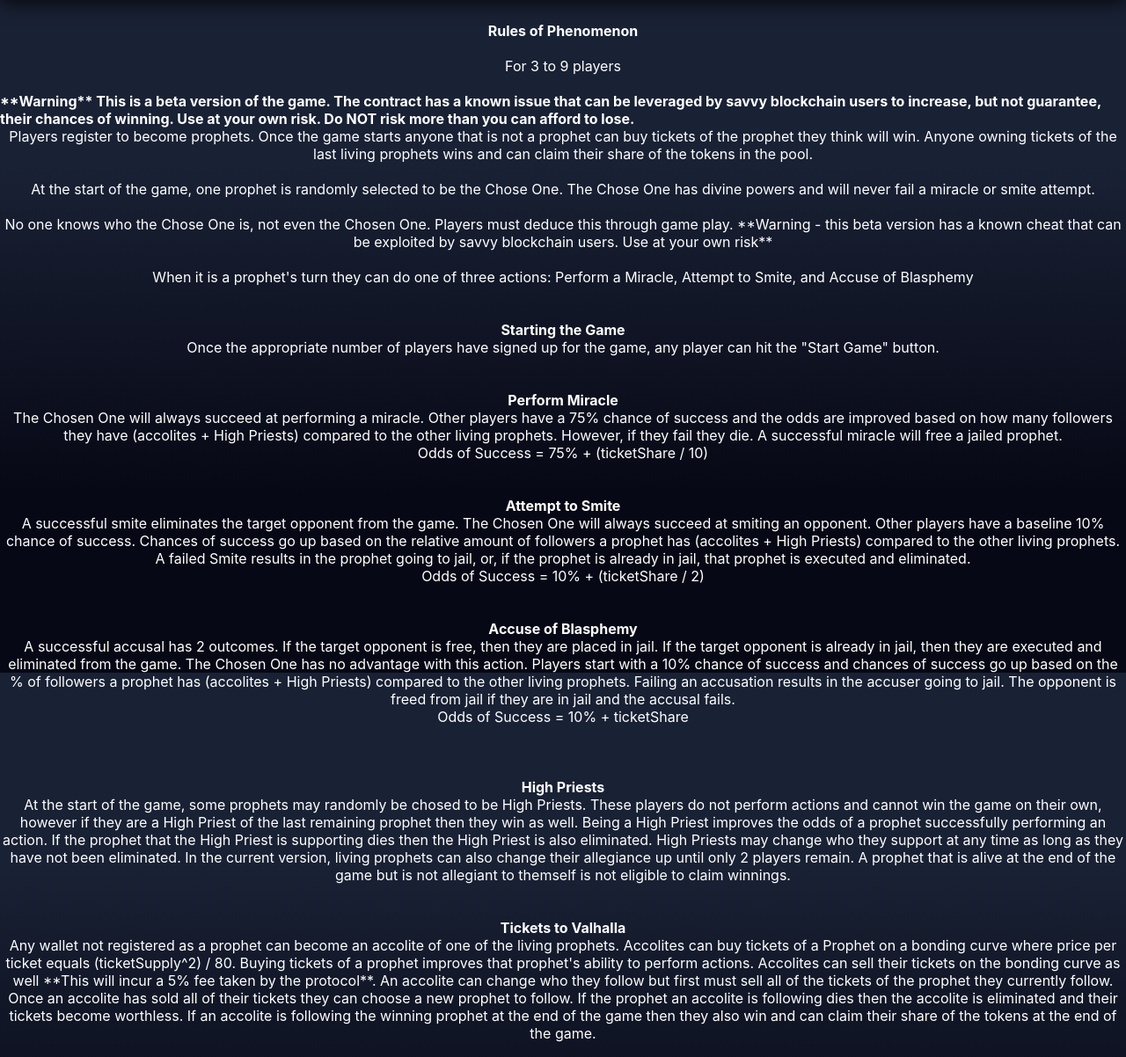
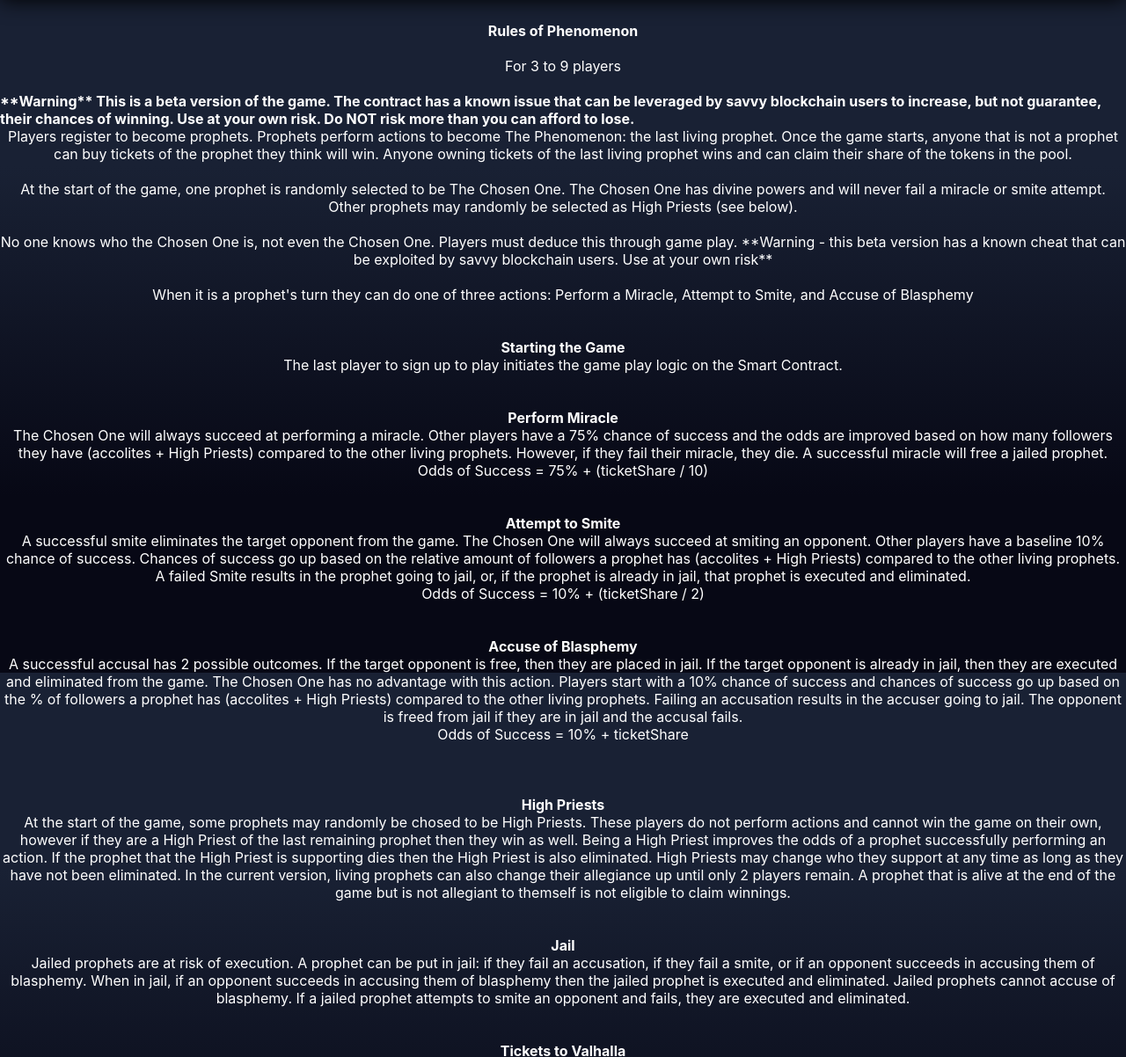
Before and after one commit to 0xOmen/phenomenon, a plain HTML site: page rules.html in a window 1280 px wide. Shown: the part 35-1237 px from the top of the page at 88% size. Drawn offline with Linux system fonts and the light colour scheme.

```diff
--- a/rules.html
+++ b/rules.html
@@ -54,20 +54,22 @@
     >
     <br />
     <div>
-      Players register to become prophets. Once the game starts anyone that is
-      not a prophet can buy tickets of the prophet they think will win. Anyone
-      owning tickets of the last living prophets wins and can claim their share
-      of the tokens in the pool.
+      Players register to become prophets. Prophets perform actions to become
+      The Phenomenon: the last living prophet. Once the game starts, anyone that
+      is not a prophet can buy tickets of the prophet they think will win.
+      Anyone owning tickets of the last living prophet wins and can claim their
+      share of the tokens in the pool.
     </div>
     <br />
     <div>
-      At the start of the game, one prophet is randomly selected to be the Chose
-      One. The Chose One has divine powers and will never fail a miracle or
-      smite attempt.
+      At the start of the game, one prophet is randomly selected to be The
+      Chosen One. The Chosen One has divine powers and will never fail a miracle
+      or smite attempt. Other prophets may randomly be selected as High Priests
+      (see below).
     </div>
     <br />
     <div>
-      No one knows who the Chose One is, not even the Chosen One. Players must
+      No one knows who the Chosen One is, not even the Chosen One. Players must
       deduce this through game play. **Warning - this beta version has a known
       cheat that can be exploited by savvy blockchain users. Use at your own
       risk**
@@ -81,8 +83,8 @@
     <br />
     <div><strong>Starting the Game</strong></div>
     <div>
-      Once the appropriate number of players have signed up for the game, any
-      player can hit the "Start Game" button.
+      The last player to sign up to play initiates the game play logic on the
+      Smart Contract.
     </div>
     <br />
     <br />
@@ -91,8 +93,9 @@
       The Chosen One will always succeed at performing a miracle. Other players
       have a 75% chance of success and the odds are improved based on how many
       followers they have (accolites + High Priests) compared to the other
-      living prophets. However, if they fail they die. A successful miracle will
-      free a jailed prophet. <br />Odds of Success = 75% + (ticketShare / 10)
+      living prophets. However, if they fail their miracle, they die. A
+      successful miracle will free a jailed prophet. <br />Odds of Success = 75%
+      + (ticketShare / 10)
     </div>
     <br />
     <br />
@@ -111,15 +114,15 @@
     <br />
     <div><strong>Accuse of Blasphemy</strong></div>
     <div>
-      A successful accusal has 2 outcomes. If the target opponent is free, then
-      they are placed in jail. If the target opponent is already in jail, then
-      they are executed and eliminated from the game. The Chosen One has no
-      advantage with this action. Players start with a 10% chance of success and
-      chances of success go up based on the % of followers a prophet has
-      (accolites + High Priests) compared to the other living prophets. Failing
-      an accusation results in the accuser going to jail. The opponent is freed
-      from jail if they are in jail and the accusal fails. <br />Odds of Success
-      = 10% + ticketShare
+      A successful accusal has 2 possible outcomes. If the target opponent is
+      free, then they are placed in jail. If the target opponent is already in
+      jail, then they are executed and eliminated from the game. The Chosen One
+      has no advantage with this action. Players start with a 10% chance of
+      success and chances of success go up based on the % of followers a prophet
+      has (accolites + High Priests) compared to the other living prophets.
+      Failing an accusation results in the accuser going to jail. The opponent
+      is freed from jail if they are in jail and the accusal fails. <br />Odds
+      of Success = 10% + ticketShare
     </div>
     <br />
     <br /><br />
@@ -138,20 +141,27 @@
       winnings.
     </div>
     <br /><br />
+    <div><strong>Jail</strong></div>
+    <div>
+      Jailed prophets are at risk of execution. A prophet can be put in jail: if
+      they fail an accusation, if they fail a smite, or if an opponent succeeds
+      in accusing them of blasphemy. When in jail, if an opponent succeeds in
+      accusing them of blasphemy then the jailed prophet is executed and
+      eliminated. Jailed prophets cannot accuse of blasphemy. If a jailed
+      prophet attempts to smite an opponent and fails, they are executed and
+      eliminated.
+    </div>
+    <br /><br />
     <div><strong>Tickets to Valhalla</strong></div>
     <div>
       Any wallet not registered as a prophet can become an accolite of one of
       the living prophets. Accolites can buy tickets of a Prophet on a bonding
-      curve where price per ticket equals (ticketSupply^2) / 80. Buying tickets
-      of a prophet improves that prophet's ability to perform actions. Accolites
-      can sell their tickets on the bonding curve as well **This will incur a 5%
-      fee taken by the protocol**. An accolite can change who they follow but
-      first must sell all of the tickets of the prophet they currently follow.
-      Once an accolite has sold all of their tickets they can choose a new
-      prophet to follow. If the prophet an accolite is following dies then the
-      accolite is eliminated and their tickets become worthless. If an accolite
-      is following the winning prophet at the end of the game then they also win
-      and can claim their share of the tokens at the end of the game.
+      curve. Buying tickets of a prophet improves that prophet's ability to
+      perform actions. An accolite can buy the tickets of multiple prophets. If
+      the prophet an accolite is following dies then the those tickets become
+      worthless. If an accolite is following the winning prophet at the end of
+      the game then they also win and can claim their share of the tokens at the
+      end of the game.
     </div>
     <br /><br />
     <div><strong>Ending and Reseting Game</strong></div>
```
